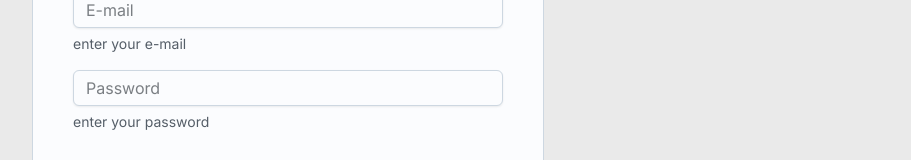
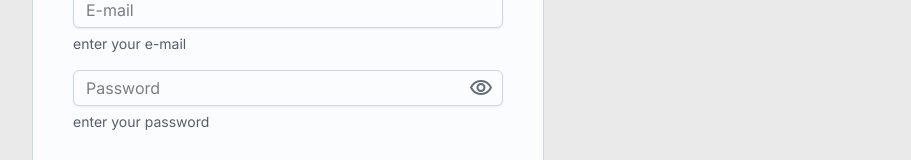
Before and after one commit to Marcus-Nastasi/to-dos-app-v2, a Next.js app: page /login in a window 1280 px wide. Shown: the part 242-402 px from the top of the page, without its empty margins (352-1263 px from the left). Built offline with nearby package versions, Linux system fonts and the light colour scheme; no server answers.

Commit message:
app: refactoring light theme icon

```diff
--- a/src/app/about/page.tsx
+++ b/src/app/about/page.tsx
@@ -7,6 +7,7 @@ import NightlightIcon from '@mui/icons-material/Nightlight';
 import FiberManualRecordIcon from '@mui/icons-material/FiberManualRecord';
 import { Accordion, accordionClasses, AccordionDetails, AccordionGroup, AccordionSummary, accordionSummaryClasses, Box, Button, CssVarsProvider, extendTheme, Tooltip, Typography, useColorScheme } from "@mui/joy";
 import { Fragment, useEffect } from "react";
+import Brightness5RoundedIcon from '@mui/icons-material/Brightness5Rounded';
 
 function ToggleThemeButton() {
    const { mode, setMode } = useColorScheme();
@@ -34,7 +35,7 @@ function ToggleThemeButton() {
          >
             {
                mode === "dark"
-               && <EmojiObjectsIcon
+               && <Brightness5RoundedIcon
                      sx={{
                         fontSize: { xs: 27, md: 29 },
                      }}
--- a/src/app/account/page.tsx
+++ b/src/app/account/page.tsx
@@ -11,6 +11,7 @@ import { LoginResponseDto } from '@/types/auth/login.dto';
 import Cookie from '@/util/Cookies';
 import WarningRoundedIcon from '@mui/icons-material/WarningRounded';
 import AccountCircleRoundedIcon from '@mui/icons-material/AccountCircleRounded';
+import Brightness5RoundedIcon from '@mui/icons-material/Brightness5Rounded';
 
 function ToggleThemeButton() {
    const { mode, setMode } = useColorScheme();
@@ -38,7 +39,7 @@ function ToggleThemeButton() {
          >
             {
                mode === "dark"
-               && <EmojiObjectsIcon
+               && <Brightness5RoundedIcon
                      sx={{
                         fontSize: { xs: 27, md: 29 },
                      }}
--- a/src/app/dashboard/page.tsx
+++ b/src/app/dashboard/page.tsx
@@ -20,6 +20,7 @@ import { getAllMetrics } from '@/service/metrics/metrics.service';
 import StatusGraph from '@/components/dashboard/status-graph';
 import PriorityGraph from '@/components/dashboard/priority-graph';
 import ClearRoundedIcon from '@mui/icons-material/ClearRounded';
+import Brightness5RoundedIcon from '@mui/icons-material/Brightness5Rounded';
 
 function ToggleThemeButton() {
    const { mode, setMode } = useColorScheme();
@@ -56,7 +57,7 @@ function ToggleThemeButton() {
          >
             {
                mode === "dark"
-               && <EmojiObjectsIcon
+               && <Brightness5RoundedIcon
                      sx={{
                         fontSize: {
                            xs: 27,
--- a/src/app/login/page.tsx
+++ b/src/app/login/page.tsx
@@ -2,8 +2,10 @@
 
 import { useEffect, useState } from "react";
 import { Box, Button, Card, CssVarsProvider, Divider, extendTheme, FormControl, FormHelperText, Input, Link, Theme, Tooltip, Typography, useColorScheme } from "@mui/joy";
-import EmojiObjectsIcon from '@mui/icons-material/EmojiObjects';
 import NightlightIcon from '@mui/icons-material/Nightlight';
+import VisibilityOutlinedIcon from '@mui/icons-material/VisibilityOutlined';
+import VisibilityOffOutlinedIcon from '@mui/icons-material/VisibilityOffOutlined';
+import Brightness5RoundedIcon from '@mui/icons-material/Brightness5Rounded';
 import { LoginResponseDto } from "@/types/auth/login.dto";
 import { login } from "@/service/auth/auth.service";
 import { useAlert } from "@/contexts/alert-context";
@@ -44,7 +46,7 @@ function ToggleThemeButton() {
          >
             {
                mode === "dark"
-               && <EmojiObjectsIcon
+               && <Brightness5RoundedIcon
                      sx={{
                         fontSize: {
                            xs: 27,
@@ -99,6 +101,7 @@ export default function Login() {
    const [ email, setEmail ] = useState<string>('');
    const [ password, setPassword ] = useState<string>('');
    const [ loading, setLoading ] = useState<boolean>();
+   const [ viewPassword, setViewPassword ] = useState<boolean>(false);
    const { showAlert } = useAlert();
 
    const handleSignIn = async (): Promise<void> => {
@@ -176,8 +179,19 @@ export default function Login() {
                      id="input_password"
                      placeholder="Password"
                      required
-                     type="password"
                      value={password}
+                     type={ !viewPassword ? "password" : 'text' }
+                     endDecorator={
+                        !viewPassword
+                        ?  <VisibilityOutlinedIcon
+                              sx={{ ":hover": { cursor: 'pointer' } }}
+                              onClick={() => setViewPassword(true)}
+                           />
+                        :  <VisibilityOffOutlinedIcon
+                              sx={{ ":hover": { cursor: 'pointer' } }}
+                              onClick={() => setViewPassword(false)}
+                           />
+                     }
                      onChange={(e: any) => setPassword(e.target.value)}
                   />
                   <FormHelperText sx={{ marginBottom: 2 }}>enter your password</FormHelperText>
--- a/src/app/page.tsx
+++ b/src/app/page.tsx
@@ -11,6 +11,7 @@ import { UserDetails } from '@/types/user/user.dto';
 import Cookie from '@/util/Cookies';
 import EmojiObjectsIcon from '@mui/icons-material/EmojiObjects';
 import NightlightIcon from '@mui/icons-material/Nightlight';
+import Brightness5RoundedIcon from '@mui/icons-material/Brightness5Rounded';
 import FilterAltIcon from '@mui/icons-material/FilterAlt';
 import { Box, Button, CssVarsProvider, extendTheme, IconButton, Stack, Tooltip, Typography, useColorScheme } from "@mui/joy";
 import { Fragment, useEffect } from "react";
@@ -54,7 +55,7 @@ function ToggleThemeButton() {
          >
             {
                mode === "dark"
-               && <EmojiObjectsIcon
+               && <Brightness5RoundedIcon
                      sx={{
                         fontSize: {
                            xs: 27,
--- a/src/app/register/layout.tsx
+++ b/src/app/register/layout.tsx
@@ -3,7 +3,7 @@ import { Fragment } from "react";
 import Register from "./page";
 
 export const metadata: Metadata = {
-   title: "Registre - To-dos App",
+   title: "Register - To-dos App",
 };
 
 export default function LoginLayout() {
--- a/src/app/register/page.tsx
+++ b/src/app/register/page.tsx
@@ -4,6 +4,7 @@ import { useEffect, useState } from "react";
 import { Box, Button, Card, CssVarsProvider, Divider, extendTheme, FormControl, FormHelperText, Input, Link, Tooltip, Typography, useColorScheme } from "@mui/joy";
 import EmojiObjectsIcon from '@mui/icons-material/EmojiObjects';
 import NightlightIcon from '@mui/icons-material/Nightlight';
+import Brightness5RoundedIcon from '@mui/icons-material/Brightness5Rounded';
 import VisibilityOutlinedIcon from '@mui/icons-material/VisibilityOutlined';
 import VisibilityOffOutlinedIcon from '@mui/icons-material/VisibilityOffOutlined';
 import { useAlert } from "@/contexts/alert-context";
@@ -44,7 +45,7 @@ function ToggleThemeButton() {
          >
             {
                mode === "dark"
-               && <EmojiObjectsIcon
+               && <Brightness5RoundedIcon
                      sx={{
                         fontSize: {
                            xs: 27,
```
